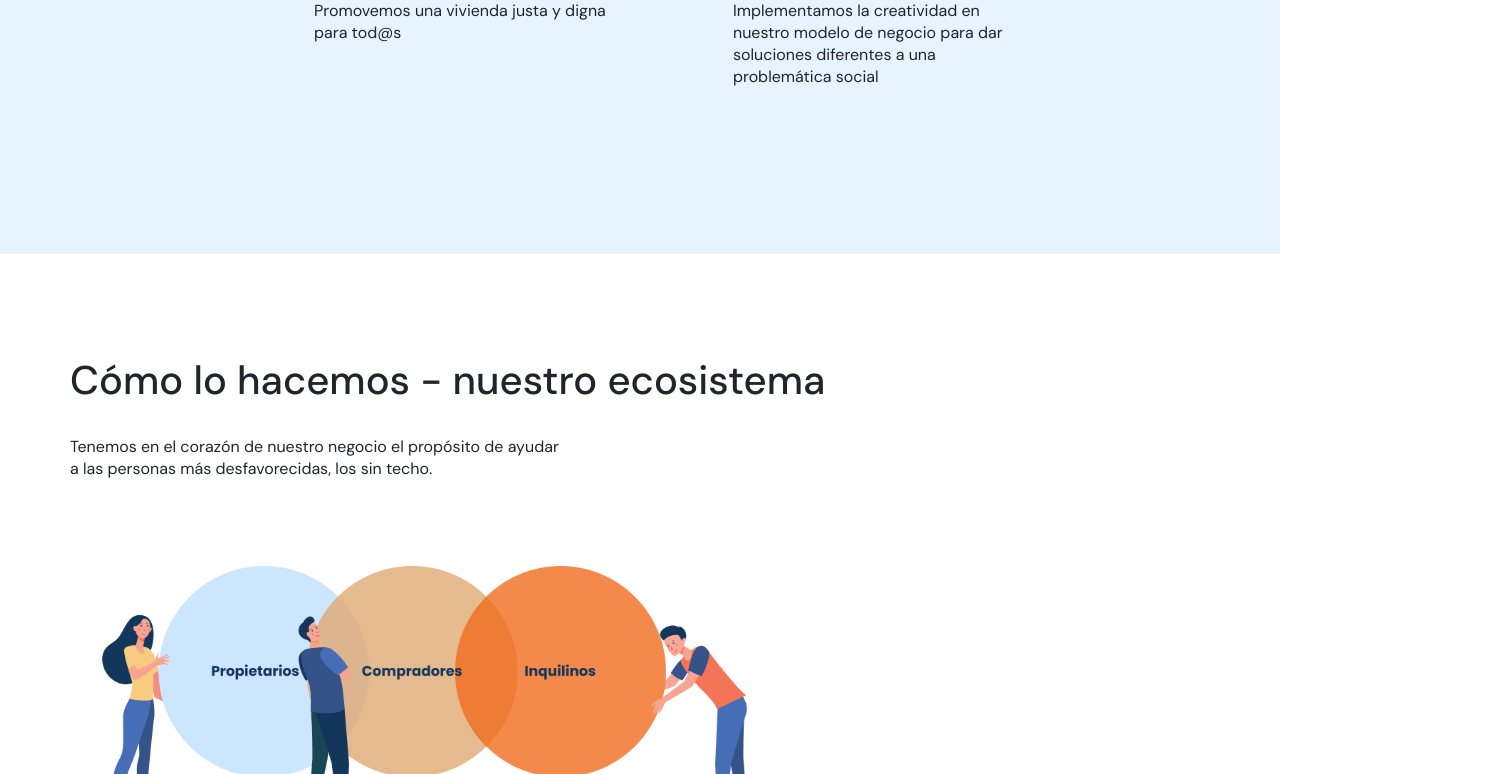
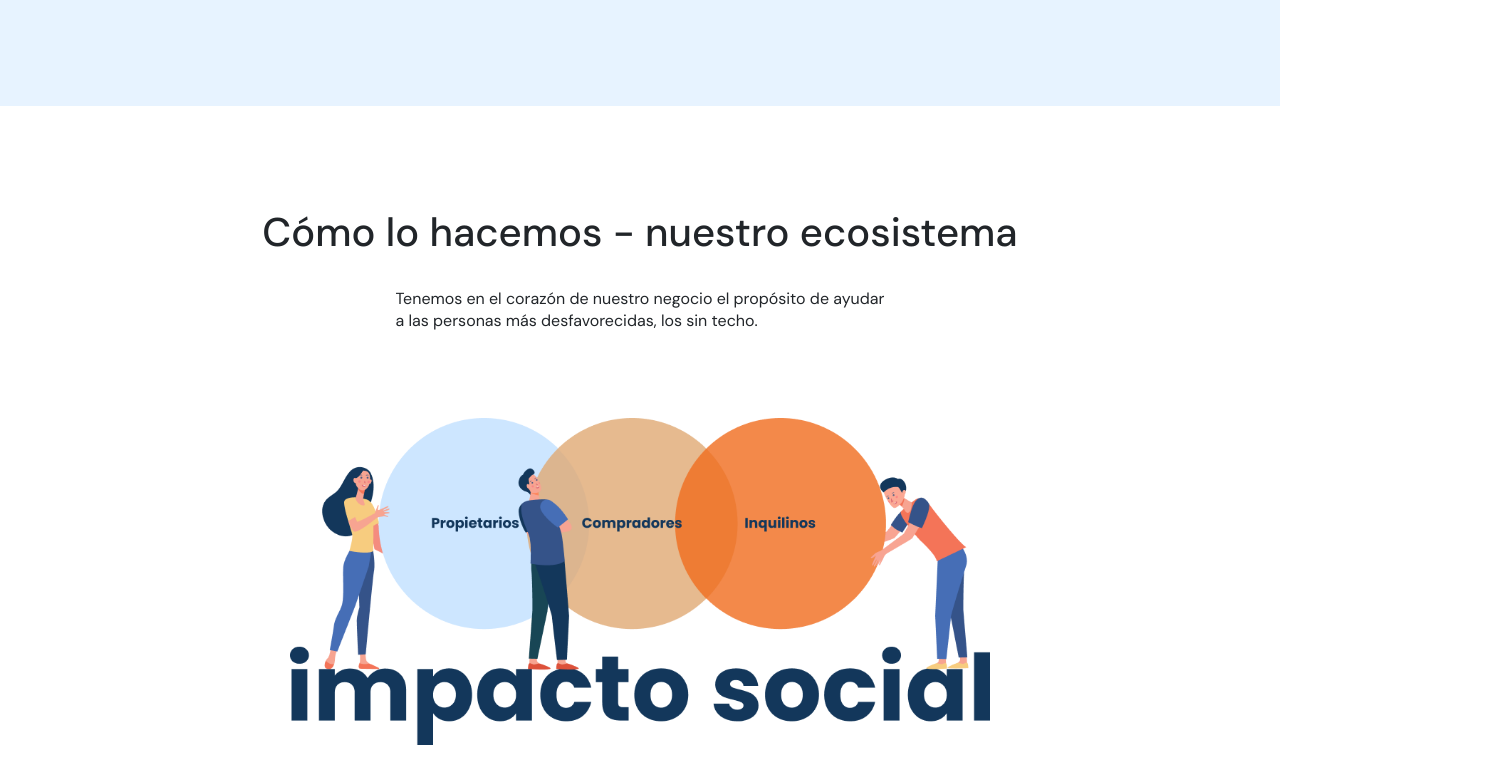
Before and after one commit to apix23/con-techo-app, a React (Create React App) app: page /AboutUs in a window 1280 px wide. Shown: the part 1246-2020 px from the top of the page, 1485 px wide, since content can reach past the window. Built offline with nearby package versions, Linux system fonts and the light colour scheme; a web font is replaced by a local one.

Commit message:
fixing design errors

```diff
--- a/src/App.css
+++ b/src/App.css
@@ -715,3 +715,17 @@ div.tramits-partner-social{
 
 
 /*Calculadora Social*/
+.ecosystem-container {
+  padding: 100px 0;
+  display: flex;
+  flex-direction: column;
+  align-items: center;
+}
+
+.about-us .description img {
+  width: 100%
+}
+
+.about-us .row {
+  width: 100%;
+}
--- a/src/Components/Search/Search.js
+++ b/src/Components/Search/Search.js
@@ -1,12 +1,12 @@
 import React, { Fragment } from "react";
-import Contact from "../../Components/Contact";
+import ContactSection from "../ContactSection";
 import Cards from "./Cards";
 
 const Search = () => {
   return (
     <Fragment>
       <Cards />
-      <Contact />
+      <ContactSection/>
     </Fragment>
   );
 };
--- a/src/SocialCalculator.js
+++ b/src/SocialCalculator.js
@@ -43,7 +43,7 @@ function SocialCalculator() {
                         a personas sin hogar. </p>
                     </div>
                 </div>
-                <h2>Cómo inpacta el porcentaje</h2>
+                <h2>Cómo impacta el porcentaje</h2>
                 <div className="grafics-container">
 
                 </div>
```
Also changed, not shown: 2 other files (tests, documents, lock files or other folders).
